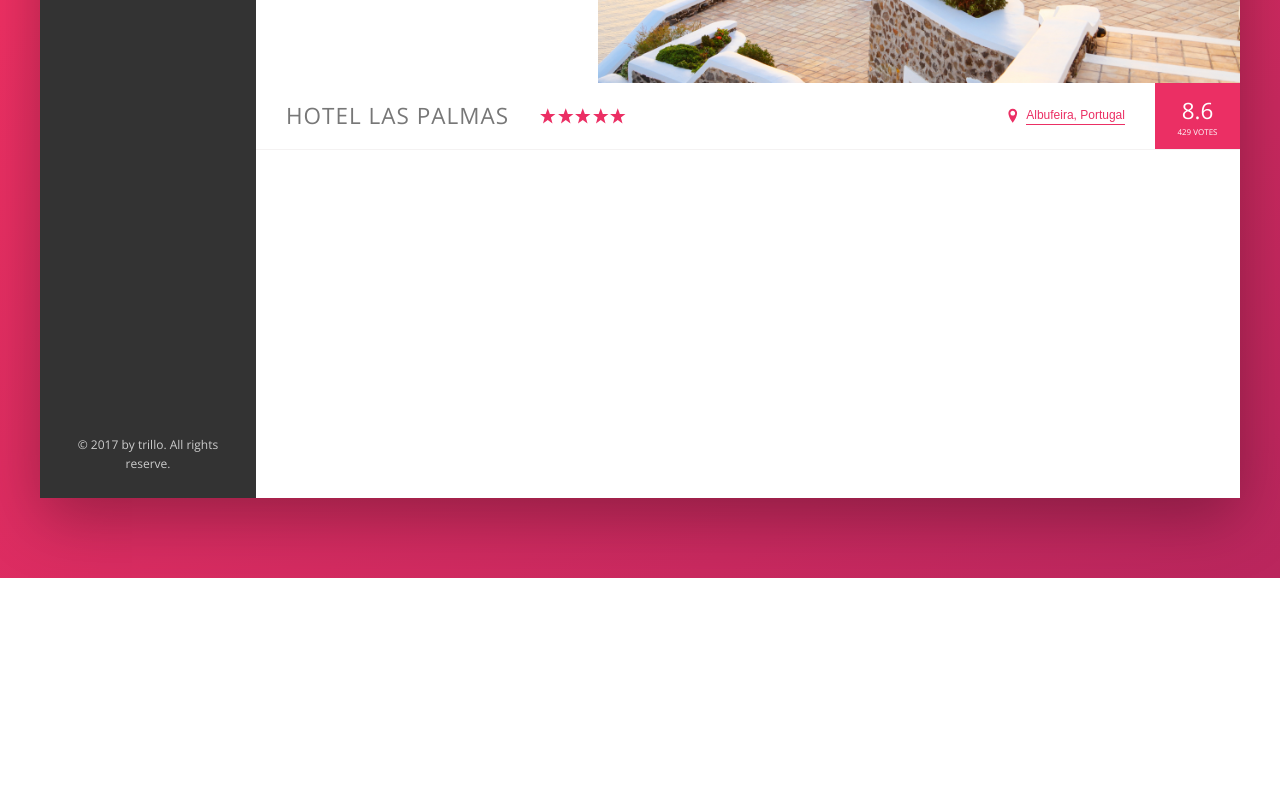
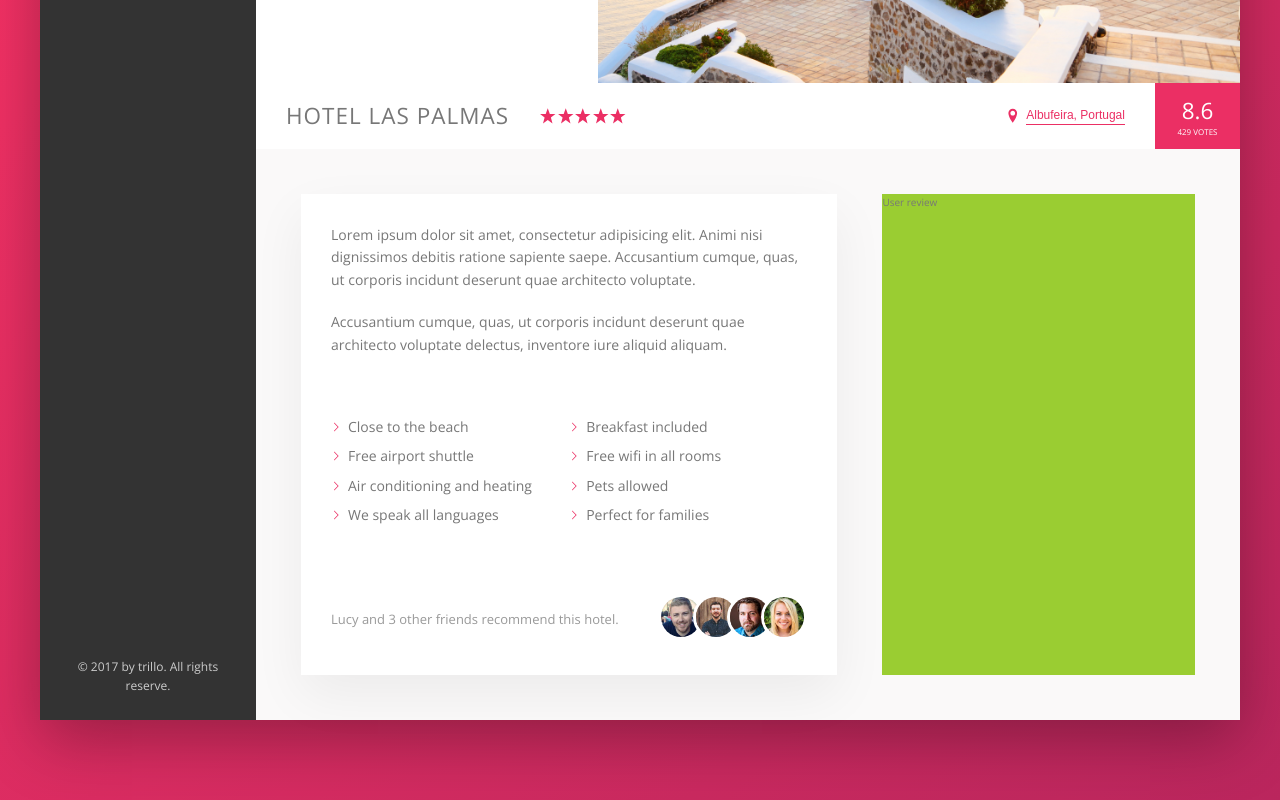
Before and after one commit to tuanluu0511/Trillo-Project, a website: page index.html in a window 1280 px wide. Shown: the part 452-1252 px from the top of the page. Before the commit the page ends 1030 px from the top, so only its background shows below. Drawn offline with nearby package versions, Linux system fonts and the light colour scheme.

Commit message:
Build the Description Section

```diff
--- a/index.html
+++ b/index.html
@@ -155,6 +155,59 @@
               <div class="overview__rating-count">429 votes</div>
             </div>
           </div>
+
+          <div class="detail">
+            <div class="description">
+              <p class="paragraph">
+                Lorem ipsum dolor sit amet, consectetur adipisicing elit. Animi
+                nisi dignissimos debitis ratione sapiente saepe. Accusantium
+                cumque, quas, ut corporis incidunt deserunt quae architecto
+                voluptate.
+              </p>
+              <p class="paragraph">
+                Accusantium cumque, quas, ut corporis incidunt deserunt quae
+                architecto voluptate delectus, inventore iure aliquid aliquam.
+              </p>
+              <ul class="list">
+                <li class="list__item">Close to the beach</li>
+                <li class="list__item">Breakfast included</li>
+                <li class="list__item">Free airport shuttle</li>
+                <li class="list__item">Free wifi in all rooms</li>
+                <li class="list__item">Air conditioning and heating</li>
+                <li class="list__item">Pets allowed</li>
+                <li class="list__item">We speak all languages</li>
+                <li class="list__item">Perfect for families</li>
+              </ul>
+              <div class="recommend">
+                <p class="recommend__count">
+                  Lucy and 3 other friends recommend this hotel.
+                </p>
+                <div class="recommend__friends">
+                  <img
+                    src="img/user-3.jpg"
+                    alt="Friend 1 "
+                    class="recommend__photo"
+                  />
+                  <img
+                    src="img/user-4.jpg"
+                    alt="Friend 2 "
+                    class="recommend__photo"
+                  />
+                  <img
+                    src="img/user-5.jpg"
+                    alt="Friend 3 "
+                    class="recommend__photo"
+                  />
+                  <img
+                    src="img/user-6.jpg"
+                    alt="Friend 4 "
+                    class="recommend__photo"
+                  />
+                </div>
+              </div>
+            </div>
+            <div class="user-review">User review</div>
+          </div>
         </main>
       </div>
     </div>
--- a/sass/_base.scss
+++ b/sass/_base.scss
@@ -30,6 +30,9 @@ Grey dark 3: #999
   --color-grey-dark-3: #999;
 
   --shadow-dark: 0 2rem 6rem rgba(0, 0, 0, 0.3);
+  --shadow-light: 0 2rem 5rem rgba(0, 0, 0, 0.06);
+
+  --line: border-bottom: 1px solid var(--color-grey-light-2);
 }
 
 * {
--- a/sass/_components.scss
+++ b/sass/_components.scss
@@ -205,8 +205,7 @@
 .overview {
   display: flex;
   align-items: center;
-  border-bottom: 1px solid var(--color-grey-light-2);
-
+  border-bottom: var(--line);
   &__heading {
     font-size: 2.25rem;
     font-weight: 300;
@@ -301,3 +300,72 @@
     box-shadow: none;
   }
 }
+
+//////////////////////////////////
+// PARAGRAPH
+.paragraph:not(:last-of-type) {
+  margin-bottom: 2rem;
+}
+
+//////////////////////////////////
+// LIST
+.list {
+  list-style: none;
+  margin: 3rem 0;
+  padding: 3rem 0;
+  border-top: var(--line);
+  border-bottom: var(--line);
+  display: flex;
+  flex-wrap: wrap;
+
+  &__item {
+    flex: 0 0 50%;
+    margin-bottom: 0.7rem;
+  }
+
+  &__item::before {
+    content: '';
+    display: inline-block;
+    height: 1rem;
+    width: 1rem;
+    margin-right: 0.7rem;
+
+    //Oder browser
+    // background-image: url(../img/chevron-thin-right.svg);
+    // background-size: cover;
+
+    //Newer browser = masks
+    background-color: var(--color-primary);
+    -webkit-mask-image: url(../img/chevron-thin-right.svg);
+    -webkit-mask-size: cover;
+    mask-image: url(../img/chevron-thin-right.svg);
+    mask-size: cover;
+  }
+}
+//////////////////////////////////
+// RECOMMEND
+.recommend {
+  font-size: 1.3rem;
+  color: var(--color-grey-dark-3);
+
+  display: flex;
+  align-items: center;
+
+  &__count {
+    margin-right: auto;
+  }
+  &__friends {
+  }
+
+  &__photo {
+    box-sizing: content-box;
+    height: 4rem;
+    width: 4rem;
+    border-radius: 50%;
+    border: 3px solid #fff;
+
+    &:not(:last-child) {
+      margin-right: -1.5rem;
+    }
+  }
+}
--- a/sass/_layout.scss
+++ b/sass/_layout.scss
@@ -10,7 +10,7 @@
   font-size: 1.4rem;
   height: 7rem;
   background-color: #fff;
-  border-bottom: 1px solid var(--color-grey-light-2);
+  border-bottom: var(--line);
 
   display: flex;
   width: 100%;
@@ -35,7 +35,26 @@
 .hotel-view {
   background-color: #fff;
 
-  height: 80rem;
-
   flex: 1;
 }
+
+.detail {
+  display: flex;
+  padding: 4.5rem;
+  background-color: var(--color-grey-light-1);
+  border: var(--line);
+}
+
+.description {
+  font-size: 1.4rem;
+  background-color: #fff;
+  box-shadow: var(--shadow-light);
+  padding: 3rem;
+  flex: 0 0 60%;
+  margin-right: 4.5rem;
+}
+
+.user-review {
+  background-color: yellowgreen;
+  flex: 1;
+}
```
Also changed, not shown: css/style.css.
